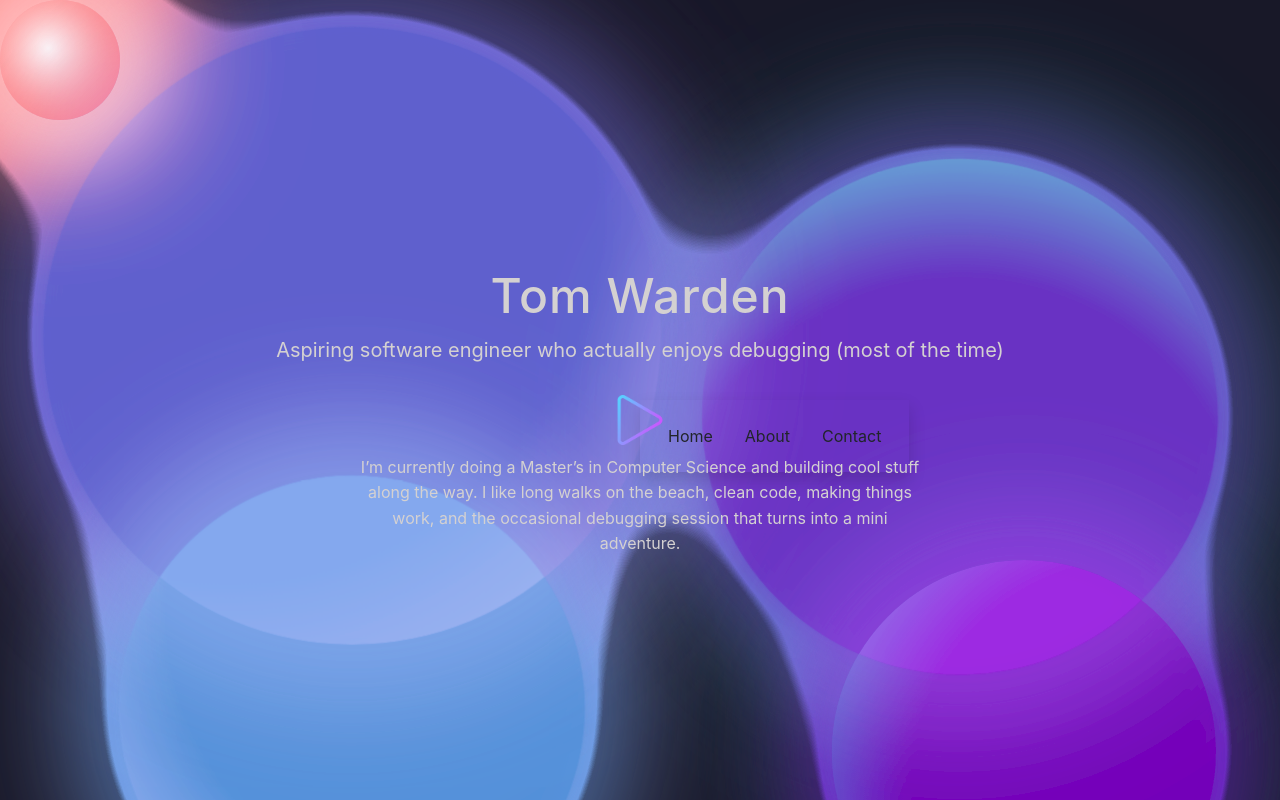
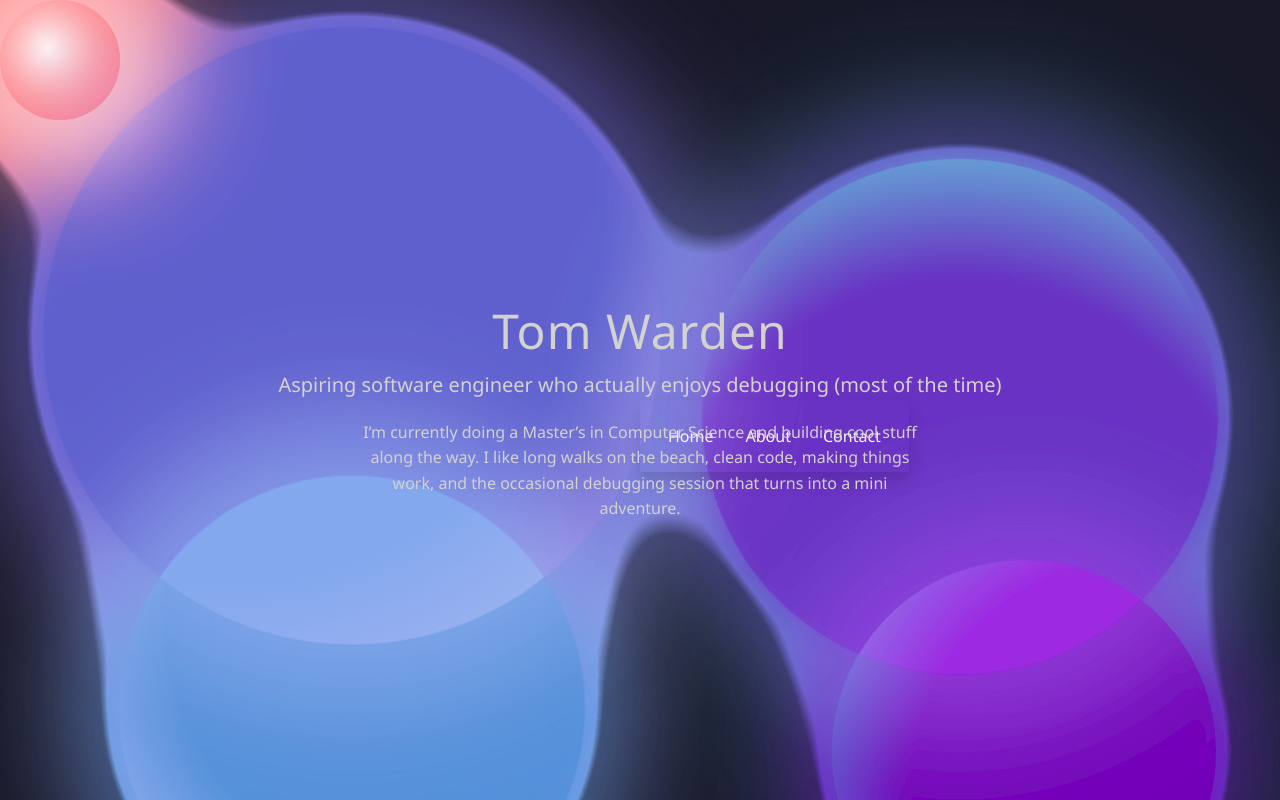
Before and after one commit to tomlukewarden/developer-portfolio, a React (Vite) app: page / in a window 1280 px wide. Built offline with nearby package versions, Linux system fonts and the light colour scheme.

Commit message:
Update font family in App.css and change header link colors to light; remove unused image in HomeContent component

```diff
--- a/src/App.css
+++ b/src/App.css
@@ -3,5 +3,5 @@
   margin: 0 auto;
   padding: 2rem;
   text-align: center;
-   font-family: 'Inter', sans-serif;
+font-family: 'Segoe UI', Tahoma, Geneva, Verdana, sans-serif;
 }
--- a/src/pages/components/header.jsx
+++ b/src/pages/components/header.jsx
@@ -6,9 +6,9 @@ function Header() {
         <div className="row align-items-center py-3">
           <div className="col text-end">
             <nav className="nav">
-              <a href="/" className="nav-link text-dark">Home</a>
-              <a href="/about" className="nav-link text-dark">About</a>
-              <a href="/contact" className="nav-link text-dark">Contact</a>
+              <a href="/" className="nav-link text-light">Home</a>
+              <a href="/about" className="nav-link text-light">About</a>
+              <a href="/contact" className="nav-link text-light">Contact</a>
             </nav>
           </div>
         </div>
--- a/src/pages/components/homeContent.jsx
+++ b/src/pages/components/homeContent.jsx
@@ -4,7 +4,6 @@ function HomeContent() {
       <h1>Tom Warden</h1>
       <p className="subtitle">Aspiring software engineer who actually enjoys debugging (most of the time)</p>
 
-      <img src="src/assets/play.png" alt="play button" width={50} />
 
       <p className="tagline">
         I’m currently doing a Master’s in Computer Science and building cool stuff along the way.
```
